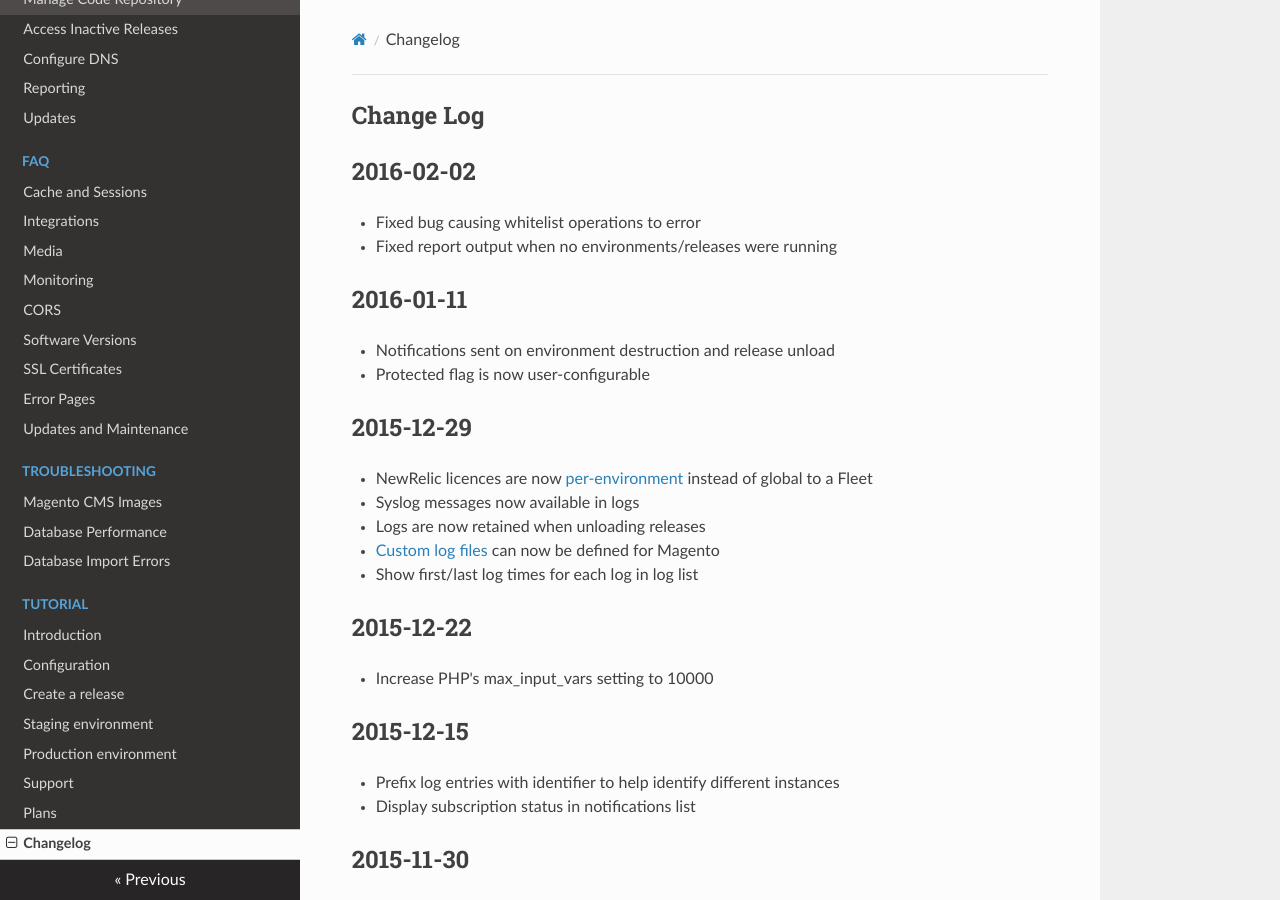
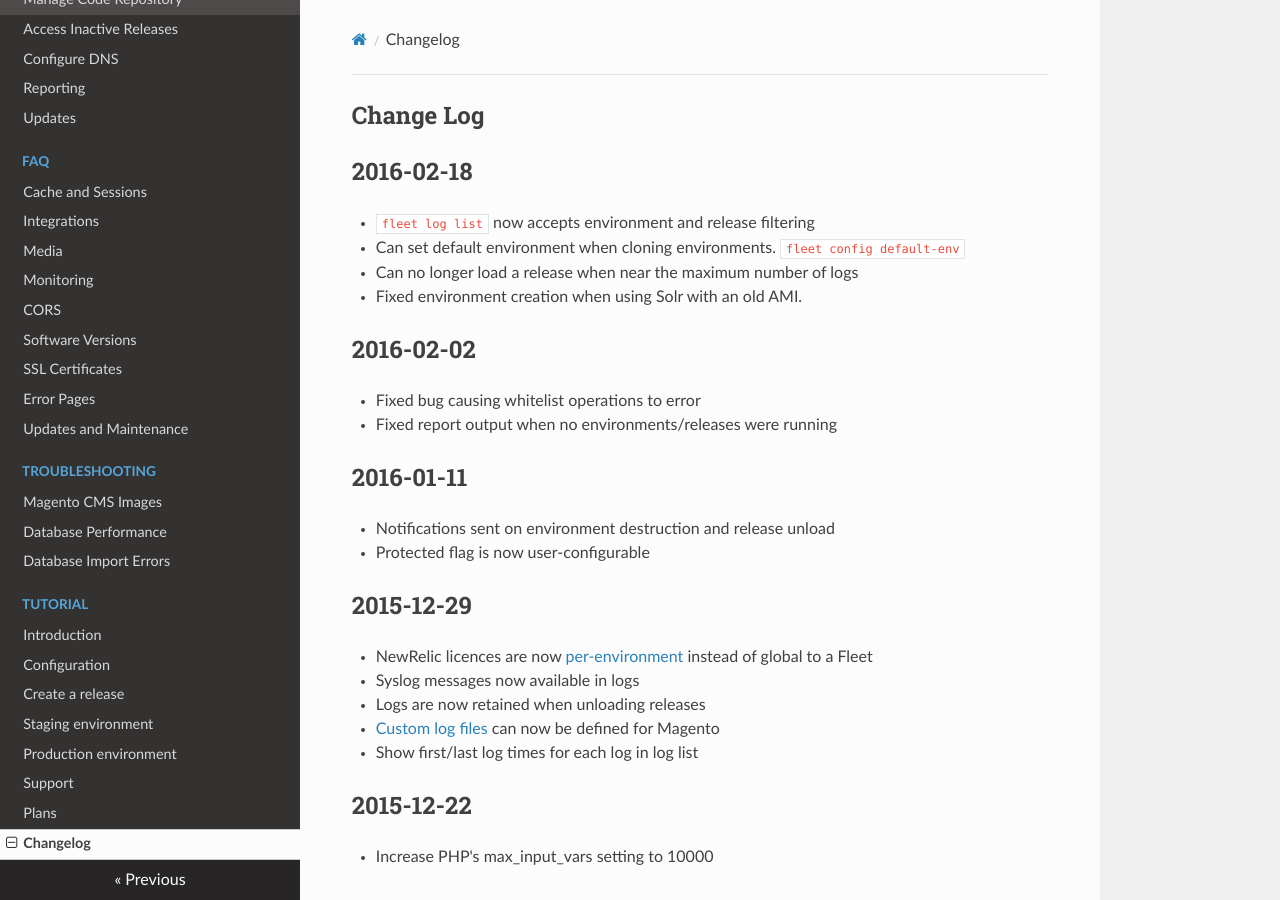
Before and after one commit to anchor/fleet-magento-docs, an MkDocs documentation site: the page built from docs/changelog.md, in a window 1280 px wide and 900 px high. Built offline with MkDocs 1.6.1, drawn with Linux system fonts in a browser that asks for light colours; nearby versions of some CDN libraries; old or Windows-style settings are respelled for this version of MkDocs.

Commit message:
changelog for 2016.07.1

```diff
--- a/docs/changelog.md
+++ b/docs/changelog.md
@@ -1,5 +1,12 @@
 Change Log
 ----------
+
+2016-02-18
+----------
+* `fleet log list` now accepts environment and release filtering
+* Can set default environment when cloning environments. `fleet config default-env`
+* Can no longer load a release when near the maximum number of logs
+* Fixed environment creation when using Solr with an old AMI.
 
 2016-02-02
 ----------
```
